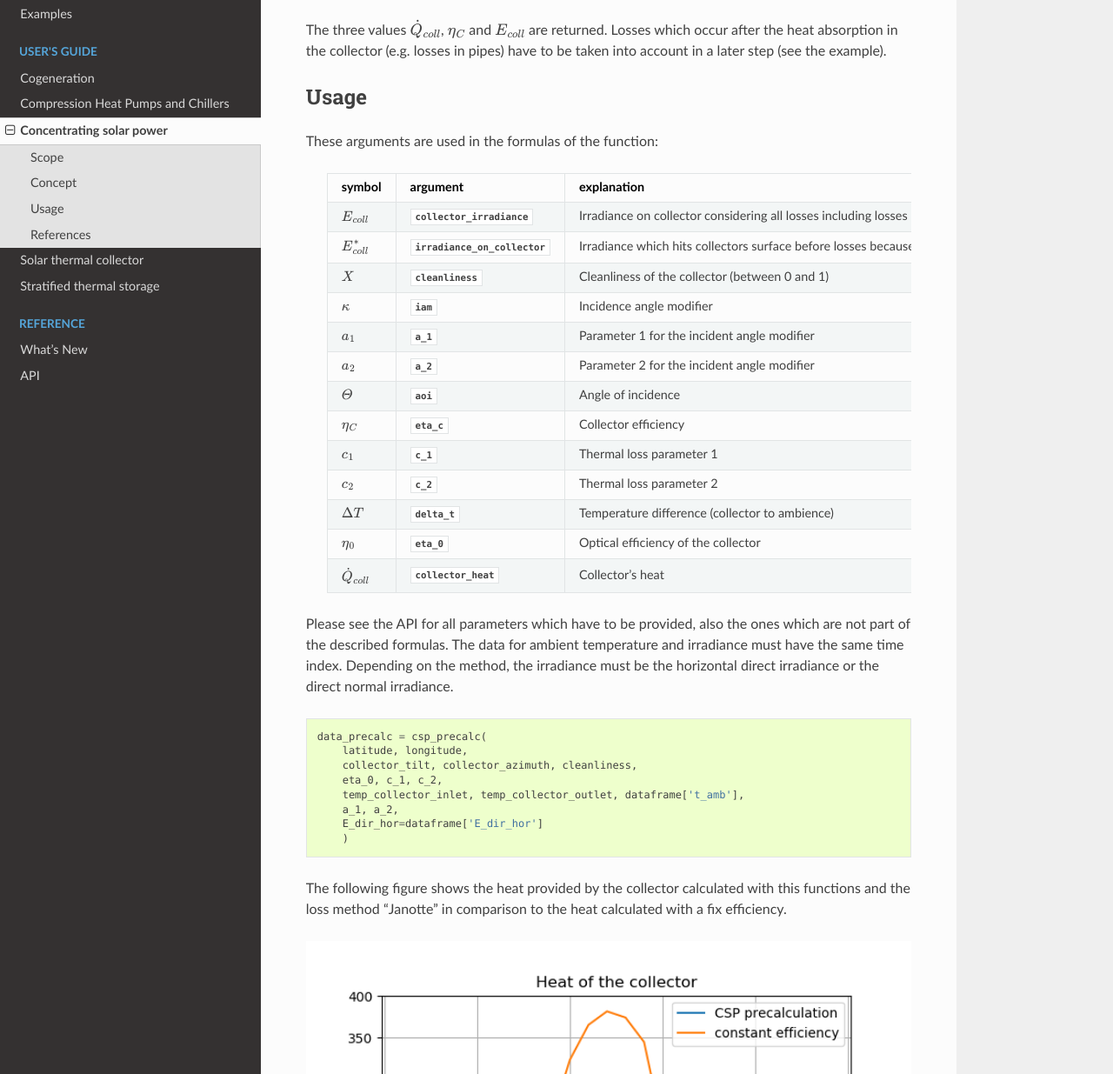
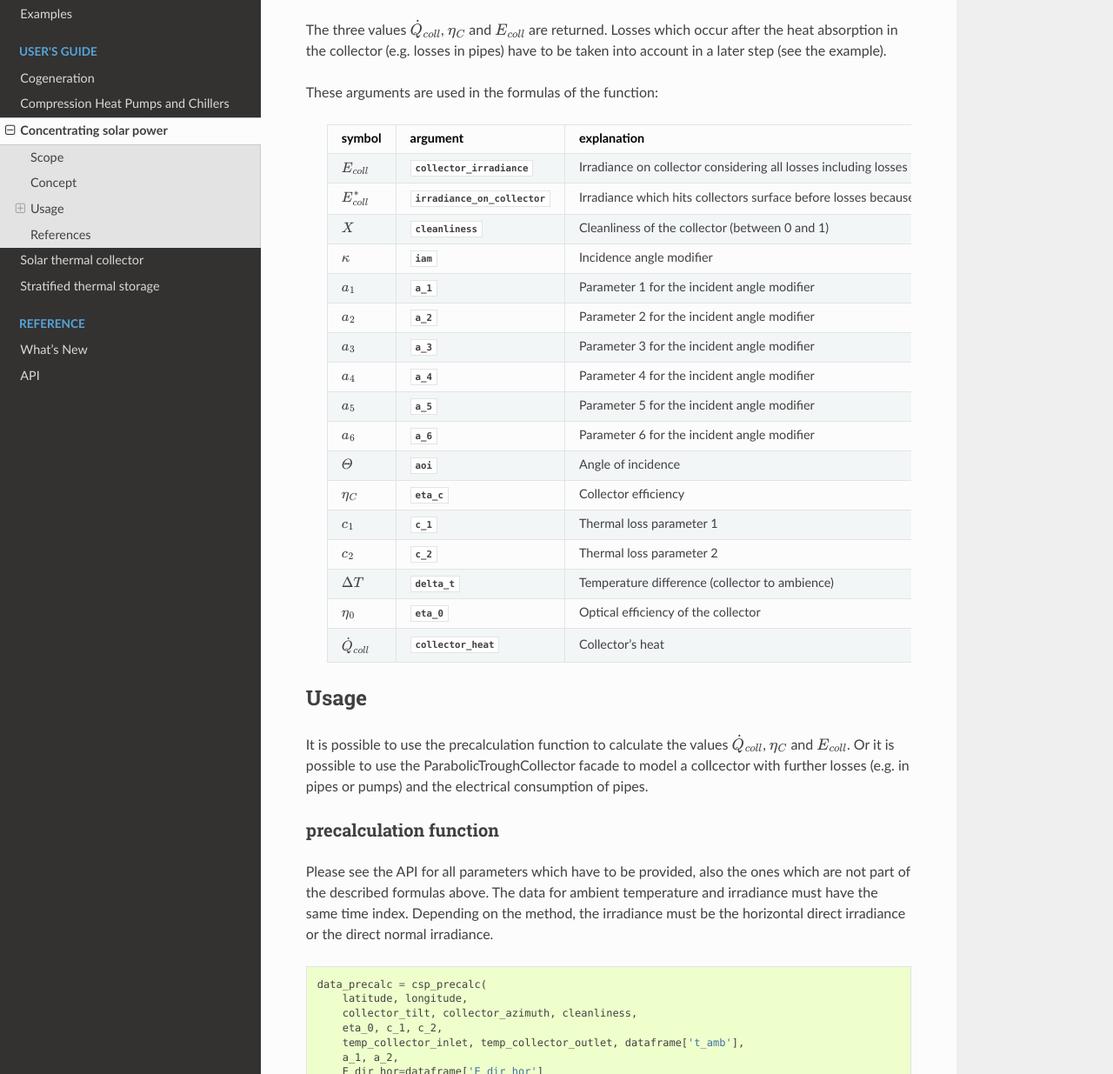
Before and after one commit to oemof/oemof-thermal, a Sphinx documentation site: the page built from docs/concentrating_solar_power.rst, in a window 1280 px wide and 1400 px high, scrolled down 1918 px, cut to the strip 165-1400 px from the top of the window. Shown: the whole strip at 87% size. Built offline with Sphinx 7.4.7 and the Read the Docs theme 2.0.0, drawn with Linux system fonts in a browser that asks for light colours; formulas are drawn with MathJax 3; some of the changed text lies outside the part shown.

Commit message:
Adapt structur of docu for facade

```diff
--- a/docs/concentrating_solar_power.rst
+++ b/docs/concentrating_solar_power.rst
@@ -104,6 +101,14 @@ These arguments are used in the formulas of the function:
 
     :math:`a_2`               :py:obj:`a_2`                                       Parameter 2 for the incident angle modifier
 
+    :math:`a_3`               :py:obj:`a_3`                                       Parameter 3 for the incident angle modifier
+
+    :math:`a_4`               :py:obj:`a_4`                                       Parameter 4 for the incident angle modifier
+
+    :math:`a_5`               :py:obj:`a_5`                                       Parameter 5 for the incident angle modifier
+
+    :math:`a_6`               :py:obj:`a_6`                                       Parameter 6 for the incident angle modifier
+
     :math:`\varTheta`         :py:obj:`aoi`                                       Angle of incidence
 
     :math:`\eta_C`            :py:obj:`eta_c`                                     Collector efficiency
@@ -120,11 +125,25 @@ These arguments are used in the formulas of the function:
 
     ========================= =================================================== ===========
 
+
+Usage
+_____
+
+It is possible to use the precalculation function to calculate the values
+:math:`\dot Q_{coll}`, :math:`\eta_C` and :math:`E_{coll}`. Or it is possible
+to use the ParabolicTroughCollector facade to model a collcector with further
+losses (e.g. in pipes or pumps) and the electrical consumption of pipes.
+
+
+precalculation function
+^^^^^^^^^^^^^^^^^^^^^^^
+
 Please see the API for all parameters which have to be provided, also the ones
-which are not part of the described formulas.
+which are not part of the described formulas above.
 The data for ambient temperature and irradiance must have the same time index.
 Depending on the method, the irradiance must be the horizontal direct
 irradiance or the direct normal irradiance.
+
 
 .. code-block:: python
 
@@ -146,6 +165,11 @@ calculated with a fix efficiency.
    :alt: compare_collector_heat_method1.png
    :align: center
 
+
+ParabolicTroughCollector facade
+^^^^^^^^^^^^^^^^^^^^^^^^^^^^^^^
+
+
 References
 __________
 
```
Also changed, not shown: other parts of docs/concentrating_solar_power.rst (+0 -3 lines).
